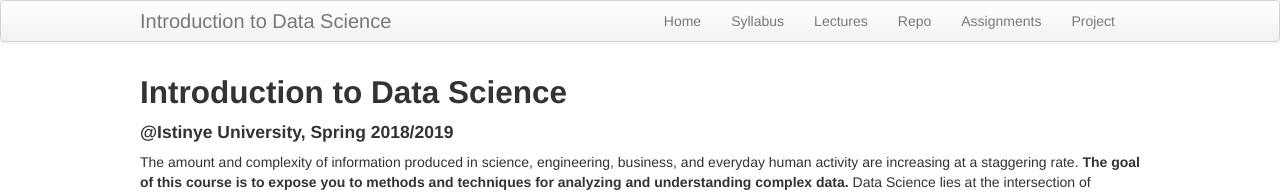
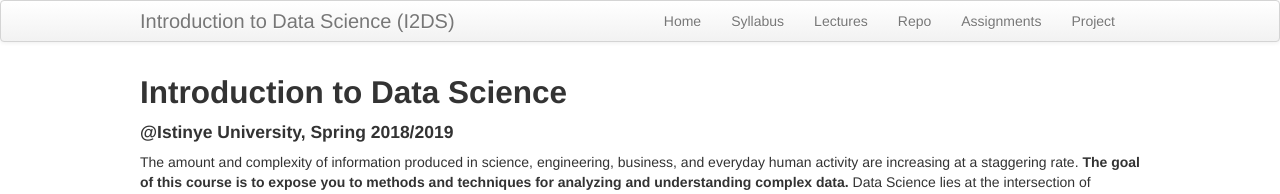
Before and after one commit to i2ds/i2ds.github.io, a Jekyll site: the page built from index.md, in a window 1280 px wide. Shown: the top 194 px of the page. Built offline with Jekyll 4.4.1, drawn with Linux system fonts in a browser that asks for light colours.

Commit message:
Update _config.yml

```diff
--- a/_config.yml
+++ b/_config.yml
@@ -8,7 +8,7 @@ highlighter: rouge
 # Themes are encouraged to use these universal variables
 # so be sure to set them if your theme uses them.
 #
-title: Introduction to Data Science
+title: Introduction to Data Science (I2DS)
 author:
   name: Heather Mattie
   email: hemattie@hsph.harvard.edu
```
